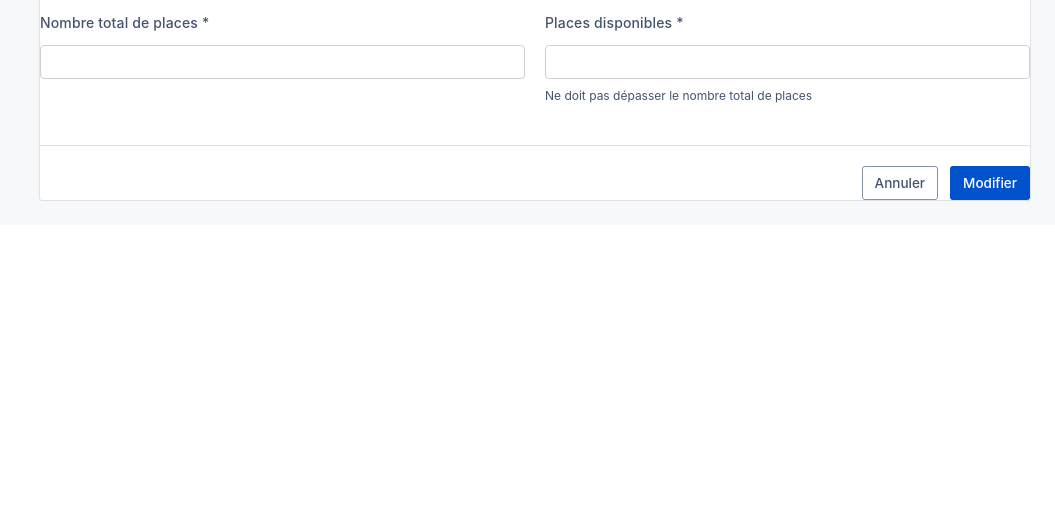
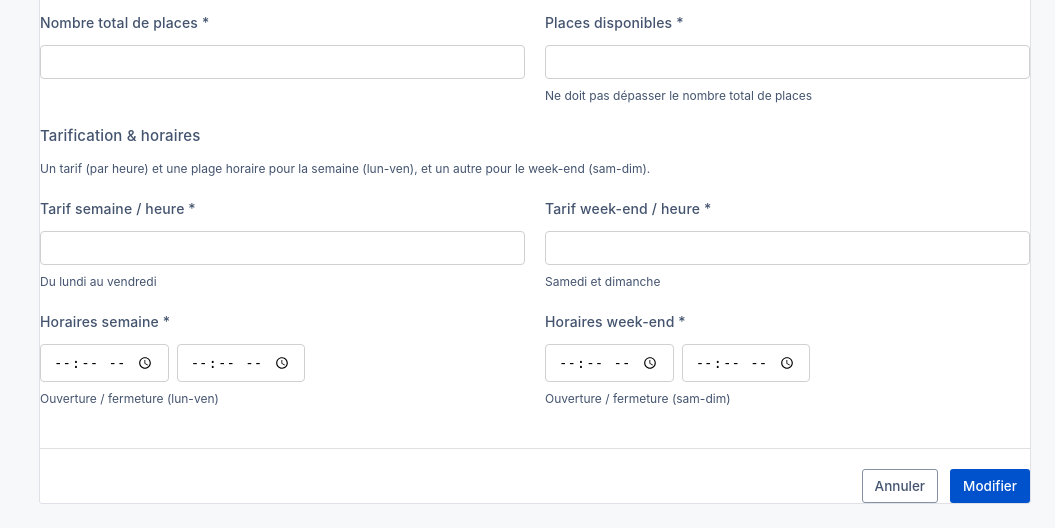
Before and after one commit to Mathieu-35/Smart_Parking_2035, a FastAPI app: template app/templates/parkings/form.html in a window 1280 px wide. Shown: the part 1006-1534 px from the top of the page, without its empty margins (225-1280 px from the left). Before the commit the page ends 1207 px from the top, so only its background shows below. Run offline with FastAPI, Linux system fonts and the light colour scheme; the template is opened without the code that fills it, so the values that code supplies are empty; parts of the project's set-up code (start-up, migrations or seed data) failed here and were passed over.

Commit message:
feat(parking): editer le prix et les horaires (hybride semaine/week-end)
Le formulaire admin permet maintenant de saisir le tarif horaire et les
horaires d'ouverture/fermeture, en mode hybride :
- 2 tarifs (semaine lun-ven / week-end sam-dim)
- 2 plages horaires (semaine / week-end)

Cote serveur, ces valeurs sont depliees sur les 7 jours avant
enregistrement (construire_tarification / construire_horaires), donc le
calcul du montant BF16 (tarif du jour) continue de fonctionner tel quel.
Le formulaire de modification se pre-remplit via extraire_valeurs().
La fiche detail affiche deja le prix/horaires des 7 jours.

Co-Authored-By: Claude Opus 4.7 <noreply@anthropic.com>

```diff
--- a/app/routes/parking.py
+++ b/app/routes/parking.py
@@ -15,6 +15,58 @@ router = APIRouter(
     dependencies=[Depends(require_admin)],
 )
 templates = Jinja2Templates(directory="app/templates")
+
+
+# ==================== TARIFICATION / HORAIRES (hybride) ====================
+# On saisit 2 valeurs (semaine / week-end) et on les "deplie" sur les 7 jours,
+# car la base et le calcul du montant (BF16) attendent un dictionnaire jour
+# par jour. semaine = lundi a vendredi ; week-end = samedi + dimanche.
+JOURS_SEMAINE = ["lundi", "mardi", "mercredi", "jeudi", "vendredi"]
+JOURS_WEEKEND = ["samedi", "dimanche"]
+
+
+def construire_tarification(prix_semaine: float, prix_weekend: float) -> dict:
+    """{lundi..vendredi: prix_semaine, samedi/dimanche: prix_weekend}"""
+    tarif = {}
+    for jour in JOURS_SEMAINE:
+        tarif[jour] = prix_semaine
+    for jour in JOURS_WEEKEND:
+        tarif[jour] = prix_weekend
+    return tarif
+
+
+def construire_horaires(ouv_sem, ferm_sem, ouv_we, ferm_we) -> dict:
+    """Construit le dictionnaire des horaires des 7 jours."""
+    horaires = {}
+    for jour in JOURS_SEMAINE:
+        horaires[jour] = {"ouverture": ouv_sem, "fermeture": ferm_sem}
+    for jour in JOURS_WEEKEND:
+        horaires[jour] = {"ouverture": ouv_we, "fermeture": ferm_we}
+    return horaires
+
+
+def extraire_valeurs(parking) -> dict:
+    """L'inverse : retrouve les 6 valeurs (semaine/week-end) pour pre-remplir
+    le formulaire. On lit lundi pour la semaine et samedi pour le week-end."""
+    if parking is None:
+        # Valeurs par defaut a la creation.
+        return {
+            "prix_semaine": 2.0, "prix_weekend": 3.0,
+            "ouv_sem": "06:00", "ferm_sem": "23:00",
+            "ouv_we": "08:00", "ferm_we": "22:00",
+        }
+    tarif = parking.tarification_par_jour or {}
+    horaires = parking.horaires or {}
+    h_semaine = horaires.get("lundi", {})
+    h_weekend = horaires.get("samedi", {})
+    return {
+        "prix_semaine": tarif.get("lundi", 2.0),
+        "prix_weekend": tarif.get("samedi", 3.0),
+        "ouv_sem": h_semaine.get("ouverture", "06:00"),
+        "ferm_sem": h_semaine.get("fermeture", "23:00"),
+        "ouv_we": h_weekend.get("ouverture", "08:00"),
+        "ferm_we": h_weekend.get("fermeture", "22:00"),
+    }
 
 
 # ==================== ENDPOINTS HTML ====================
@@ -38,6 +90,7 @@ def create_parking_form(request: Request, db: Session = Depends(get_db)):
         "parking": None,
         "action": "creer",
         "error": None,
+        "vals": extraire_valeurs(None),
     })
 
 
@@ -51,6 +104,12 @@ def create_parking_html(
     longitude: float = Form(...),
     nombre_places_total: int = Form(...),
     places_disponibles: int = Form(...),
+    prix_semaine: float = Form(...),
+    prix_weekend: float = Form(...),
+    ouverture_semaine: str = Form(...),
+    fermeture_semaine: str = Form(...),
+    ouverture_weekend: str = Form(...),
+    fermeture_weekend: str = Form(...),
     db: Session = Depends(get_db),
 ):
     """Créer un nouveau parking"""
@@ -63,6 +122,11 @@ def create_parking_html(
             longitude=longitude,
             nombre_places_total=nombre_places_total,
             places_disponibles=places_disponibles,
+            tarification_par_jour=construire_tarification(prix_semaine, prix_weekend),
+            horaires=construire_horaires(
+                ouverture_semaine, fermeture_semaine,
+                ouverture_weekend, fermeture_weekend,
+            ),
         )
         ParkingController.creer_parking(db, parking_data)
         return RedirectResponse(url="/parkings/?msg=Parking créé avec succès", status_code=302)
@@ -72,6 +136,7 @@ def create_parking_html(
             "parking": None,
             "action": "creer",
             "error": str(e),
+            "vals": extraire_valeurs(None),
         }, status_code=400)
 
 
@@ -105,6 +170,7 @@ def edit_parking_form(parking_id: int, request: Request, db: Session = Depends(g
         "parking": parking,
         "action": "modifier",
         "error": None,
+        "vals": extraire_valeurs(parking),
     })
 
 
@@ -119,6 +185,12 @@ def edit_parking_html(
     longitude: Optional[float] = Form(None),
     nombre_places_total: Optional[int] = Form(None),
     places_disponibles: Optional[int] = Form(None),
+    prix_semaine: float = Form(...),
+    prix_weekend: float = Form(...),
+    ouverture_semaine: str = Form(...),
+    fermeture_semaine: str = Form(...),
+    ouverture_weekend: str = Form(...),
+    fermeture_weekend: str = Form(...),
     actif: Optional[str] = Form(None),
     db: Session = Depends(get_db),
 ):
@@ -132,6 +204,11 @@ def edit_parking_html(
             longitude=longitude,
             nombre_places_total=nombre_places_total,
             places_disponibles=places_disponibles,
+            tarification_par_jour=construire_tarification(prix_semaine, prix_weekend),
+            horaires=construire_horaires(
+                ouverture_semaine, fermeture_semaine,
+                ouverture_weekend, fermeture_weekend,
+            ),
             actif=actif == "on" if actif else None,
         )
         parking = ParkingController.modifier_parking(db, parking_id, parking_data)
@@ -146,6 +223,7 @@ def edit_parking_html(
             "parking": parking,
             "action": "modifier",
             "error": str(e),
+            "vals": extraire_valeurs(parking),
         }, status_code=400)
 
 
--- a/app/templates/parkings/form.html
+++ b/app/templates/parkings/form.html
@@ -75,6 +75,47 @@
       <input type="number" id="places_disponibles" name="places_disponibles" class="form-input"
              value="{{ parking.places_disponibles if parking else '' }}" required min="0"/>
       <p class="form-help">Ne doit pas dépasser le nombre total de places</p>
+    </div>
+
+    <!-- ============ TARIFICATION & HORAIRES (semaine / week-end) ============ -->
+    <div class="form-group form-full">
+      <label class="form-label" style="font-size:15px;">Tarification &amp; horaires</label>
+      <p class="form-help" style="margin-top:0;">
+        Un tarif (par heure) et une plage horaire pour la semaine (lun-ven),
+        et un autre pour le week-end (sam-dim).
+      </p>
+    </div>
+
+    <div class="form-group">
+      <label for="prix_semaine" class="form-label">Tarif semaine / heure *</label>
+      <input type="number" id="prix_semaine" name="prix_semaine" class="form-input"
+             value="{{ vals.prix_semaine }}" required min="0" step="0.5"/>
+      <p class="form-help">Du lundi au vendredi</p>
+    </div>
+
+    <div class="form-group">
+      <label for="prix_weekend" class="form-label">Tarif week-end / heure *</label>
+      <input type="number" id="prix_weekend" name="prix_weekend" class="form-input"
+             value="{{ vals.prix_weekend }}" required min="0" step="0.5"/>
+      <p class="form-help">Samedi et dimanche</p>
+    </div>
+
+    <div class="form-group">
+      <label class="form-label">Horaires semaine *</label>
+      <div style="display:flex; gap:8px;">
+        <input type="time" name="ouverture_semaine" class="form-input" value="{{ vals.ouv_sem }}" required/>
+        <input type="time" name="fermeture_semaine" class="form-input" value="{{ vals.ferm_sem }}" required/>
+      </div>
+      <p class="form-help">Ouverture / fermeture (lun-ven)</p>
+    </div>
+
+    <div class="form-group">
+      <label class="form-label">Horaires week-end *</label>
+      <div style="display:flex; gap:8px;">
+        <input type="time" name="ouverture_weekend" class="form-input" value="{{ vals.ouv_we }}" required/>
+        <input type="time" name="fermeture_weekend" class="form-input" value="{{ vals.ferm_we }}" required/>
+      </div>
+      <p class="form-help">Ouverture / fermeture (sam-dim)</p>
     </div>
 
     {% if action == 'modifier' %}
```
